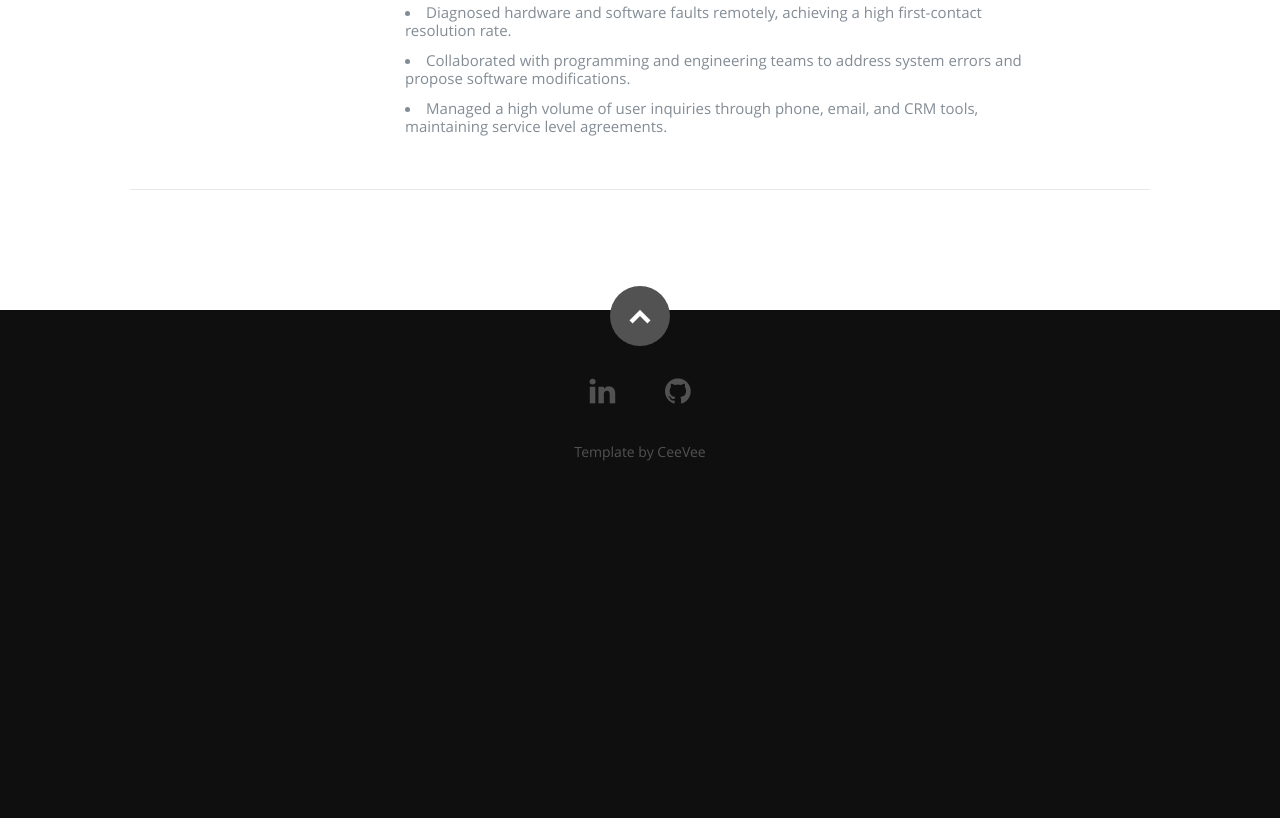
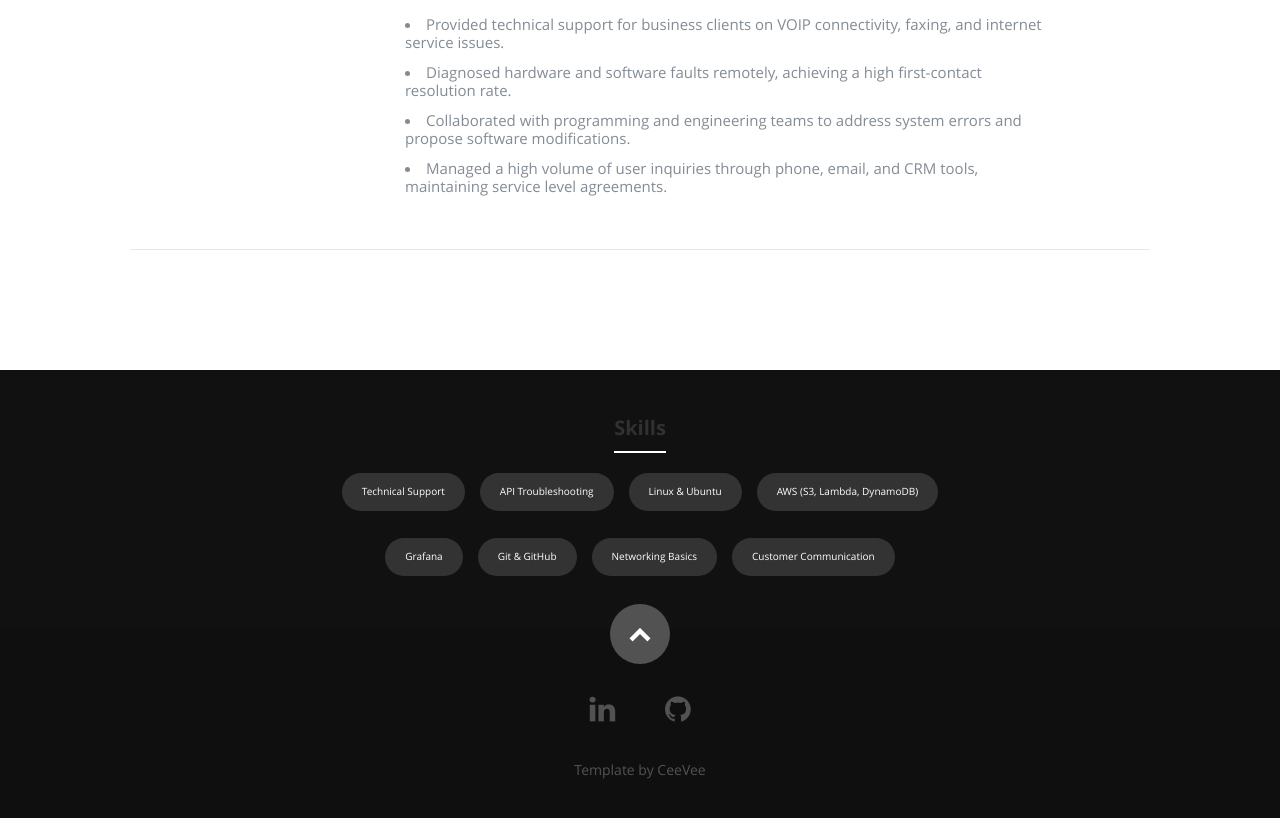
Before and after one commit to Moncrieffe2/aws-resume, a plain HTML site: page frontend/index.html in a window 1280 px wide. Shown: the part 1944-2762 px from the top of the page. Before the commit the page ends 2459 px from the top, so only its background shows below. Drawn offline with nearby package versions, Linux system fonts and the light colour scheme; no server answers.

Commit message:
made some changes to the html and css files. Added a typewriter stlye greeting animation, and also added a skills section. made some slight changes to the "about me" section and updated certifiacte

```diff
--- a/frontend/css/layout.css
+++ b/frontend/css/layout.css
@@ -80,6 +80,9 @@ header .banner-text hr {
    margin: 18px auto 24px auto;
    border-color: #2F2D2E;
    border-color: rgba(150, 150, 150, .1);
+}
+#typing-text {
+  font-size: 1rem; /* Adjust as needed */
 }
 
 /* header social links */
@@ -284,6 +287,39 @@ ul#nav li.current a { color: #F06000; }
 /*----------------------------------------------*/
 /*	Skill Bars
 /*----------------------------------------------*/
+
+#skills {
+  background-color: #111;
+  color: #fff;
+  padding: 40px 20px;
+  text-align: center;
+}
+
+#skills h2 {
+  font-size: 2rem;
+  margin-bottom: 20px;
+  border-bottom: 2px solid #fff;
+  display: inline-block;
+  padding-bottom: 5px;
+}
+
+.skills-list {
+  list-style: none;
+  padding: 0;
+  margin: 0 auto;
+  max-width: 600px;
+  display: flex;
+  flex-wrap: wrap;
+  justify-content: center;
+  gap: 15px;
+}
+
+.skills-list li {
+  background-color: #333;
+  padding: 10px 20px;
+  border-radius: 25px;
+  font-size: 1rem;
+}
 
 .bars {
 	width: 95%;
--- a/frontend/index.html
+++ b/frontend/index.html
@@ -51,7 +51,7 @@
 
       <div class="row banner">
          <div class="banner-text">
-            <h1 class="responsive-headline">Hi, Im Anthony</h1>
+            <h1 class="responsive-headline" id="typing-text"></h1>
 
             <p>and this page has been viewed <a class="counter-number">Loading...</a> times </p>
             <ul class="social">
@@ -84,7 +84,7 @@
 
             <h2>ABOUT ME</h2>
 
-            <p> Hi, I'm Anthony Moncrieffe, <span>Retail Engineer at <a href="https://kambi.com">Kambi USA</a></span>. I am currently working on my skillset to pivot into a Customer Solution/Cloud Engineer role
+            <p> Hi, I'm Anthony Moncrieffe, <span>Retail Engineer at <a href="https://kambi.com">Kambi USA</a></span>. Lately, I’ve been diving deeper into cloud technologies, automation, and improving how support teams work smarter. Whether it's digging through logs, experimenting with APIs, or just finding better ways to get things done, I’m all about learning and growing. Let’s build something great.
 
          </br>
       </br>
@@ -116,7 +116,7 @@
 
                <div class="twelve columns">
 
-                  <h3>Certicate in Cyber Security</h3>
+                  <h3>Cyber Security Certicate</h3>
                   <p class="info"><em class="date">Villanova - September 2022</em></p>
 
                </div>
@@ -130,7 +130,6 @@
          </div> <!-- main-col end -->
 
       </div> <!-- End Education -->
-
 
       <!-- Work
       ----------------------------------------------- -->
@@ -190,6 +189,26 @@
 
    </section> <!-- Resume Section End-->
 
+   <!--Skills
+      -------------------------------------------------->
+   <section id="skills">
+      <div class="container">
+         <h2>Skills</h2>
+         <ul class="skills-list">
+            <li>Technical Support</li>
+            <li>API Troubleshooting</li>
+            <li>Linux & Ubuntu</li>
+            <li>AWS (S3, Lambda, DynamoDB)</li>
+            <li>Grafana</li>
+            <li>Git & GitHub</li>
+            <li>Networking Basics</li>
+            <li>Customer Communication</li>
+         </ul>
+      </div>
+   </section>
+
+
+
 
    <!-- footer
    ================================================== -->
@@ -234,6 +253,7 @@
    <script src="js/modernizr.js"></script>
    <script src="main.js"></script>
 
+
 </body>
 
 </html>
--- a/frontend/main.js
+++ b/frontend/main.js
@@ -6,3 +6,18 @@ async function updateCounter() {
 }
 
 updateCounter();
+
+
+  const text = "Hello, my name is Anthony";
+  const typingTarget = document.getElementById("typing-text");
+  let i = 0;
+
+  function typeWriter() {
+    if (i < text.length) {
+      typingTarget.innerHTML += text.charAt(i);
+      i++;
+      setTimeout(typeWriter, 100);
+    }
+  }
+
+  window.onload = typeWriter;
```
